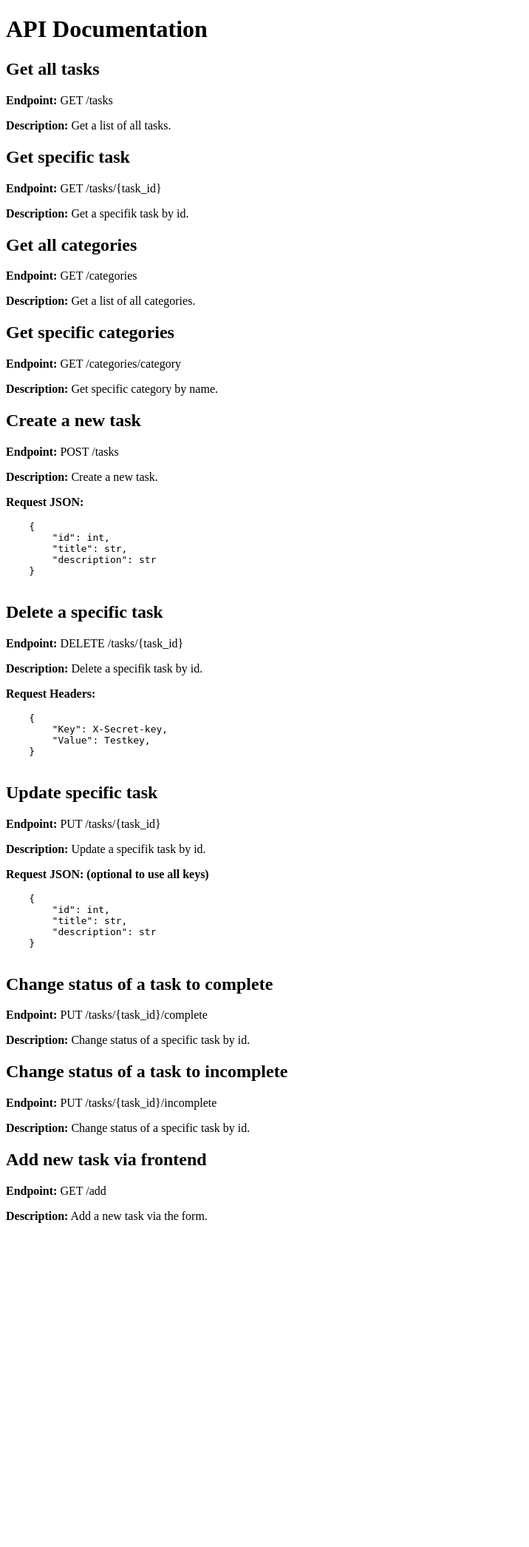
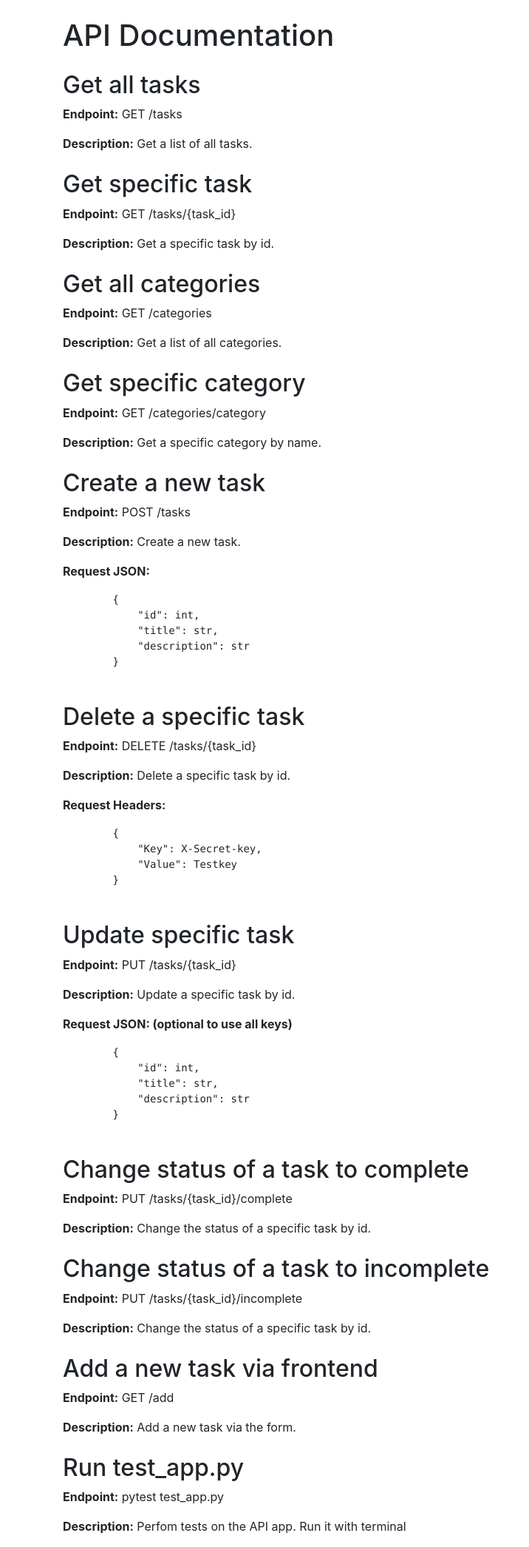
Before and after one commit to Alledarw/TaskAPI, a Flask app: page /docs in a window 1280 px wide. Shown: the whole page at 74% size, without its empty margins (0-716 px from the left). Before the commit the page ends 1653 px from the top, so only its background shows below. Run offline with Flask 3, Linux system fonts and the light colour scheme; some libraries are stand-ins or nearby versions.

Commit message:
Added test_app.py that allows us to run tests on our app
Added error handling for all relevant endpoints

Added improved logic for adding new tasks

Updated docs

```diff
--- a/app.py
+++ b/app.py
@@ -1,4 +1,4 @@
-from flask import Flask, request, render_template, jsonify
+from flask import Flask, request, render_template, jsonify, abort
 import json
 from numpy.core.defchararray import capitalize
 
@@ -22,7 +22,7 @@ def require_secret_key(func):
     def wrapper(*args, **kwargs):
         provided_secret_key = request.headers.get("X-Secret-Key")
         if provided_secret_key != SECRET_KEY:
-            return jsonify({"error": "Unauthorized"}), 401
+            abort(401, "Unauthorized")
         return func(*args, **kwargs)
 
     return wrapper
@@ -54,8 +54,7 @@ def get_single_task(task_id):
     for task in tasks:
         if task["id"] == task_id:
             return task
-
-    return jsonify({"error": "Task not found"}), 404
+    abort(404, "Task not found")
 
 
 @app.route("/search", methods=["GET"])
@@ -66,7 +65,7 @@ def search_task_by_id():
         for task in tasks:
             if task["id"] == int(task_id):
                 return render_template('index.html', tasks=[task])
-    return render_template('index.html', error="Task not found")
+    abort(404, "Task not found")
 
 
 # GET {categories}
@@ -75,11 +74,10 @@ def get_all_categories():
     tasks = get_task()
     categories = []
     for task in tasks:
-        # Check if the category exist, preventing duplicate categories
+        # Check if the category exists, preventing duplicate categories
         category = task["category"]
         if category not in categories:
             categories.append(category)
-
     return render_template('index.html', categories=categories)
 
 
@@ -87,33 +85,48 @@ def get_all_categories():
 @app.route("/categories/<category>", methods=["GET"])
 def get_category(category):
     found_categories = []
-    # Browser automatically turn words into lower capital strings
-    Uppercase_category = capitalize(category)
+    # Browser automatically turns words into lowercase strings
+    uppercase_category = capitalize(category)
     tasks = get_task()
     for task in tasks:
-        # For development testing
-        print(task)
-        print(task["category"])
-        print(category)
-        if task["category"] == Uppercase_category:
+        if task["category"] == uppercase_category:
             found_categories.append(task)
-
     if found_categories:
         return jsonify(found_categories)
-    else:
-        return jsonify({"error": "Category not found"}), 404
+    abort(404, "Category not found")
 
 
 # POST new task
 @app.route("/tasks", methods=["POST"])
 def add_new_task():
+    # Check if the required fields are present in the JSON data
+    required_fields = ["id", "description", "category", "status"]
+    if not all(field in request.json for field in required_fields):
+        return jsonify({"error": "Incomplete data. Please provide all required fields."}), 400
+
+    # Extract data from the JSON request
+    id = request.json.get("id")
+    description = request.json.get("description")
+    category = request.json.get("category")
+    status = request.json.get("status")
+
+    # Validate the data
+    if not id or not description or not category or not status:
+        return jsonify({"error": "Invalid data. Please provide valid values for all fields."}), 400
+
+    new_task = {
+        "id": id,
+        "description": description,
+        "category": category,
+        "status": status
+    }
+
     tasks = get_task()
-    tasks.append({"id": request.json.get("id"),
-                  "description": request.json.get("description"),
-                  "category": request.json.get("category"),
-                  "status": request.json.get("status")})
+    tasks.append(new_task)
+
     with open("tasks.json", "w") as data:
         json.dump(tasks, data)
+
     return jsonify({"msg": "Task added successfully!"})
 
 
@@ -122,55 +135,47 @@ def add_new_task():
 @require_secret_key
 def delete_task(task_id):
     tasks = get_task()
-
-    # Check if the task with the specified task_id exists
-    task_to_remove = None
-    for task in tasks:
-        if task["id"] == task_id:
-            task_to_remove = task
-            break
-
+    task_to_remove = next((task for task in tasks if task["id"] == task_id), None)
     if task_to_remove is not None:
         tasks.remove(task_to_remove)
-
-        # Update the JSON file with the modified task list
         with open("tasks.json", "w") as data:
             json.dump(tasks, data)
-
         return jsonify({"msg": "Task deleted successfully!"})
-    else:
-        return "Task not found", 404
+    abort(404, "Task not found")
 
 
 # PUT /tasks/{task_id}
 @app.route("/tasks/<int:task_id>", methods=["PUT"])
 def update_task(task_id):
     tasks = get_task()
-
     for task in tasks:
         if task["id"] == task_id:
-            task["id"] = request.json.get("id")
-            task["description"] = request.json.get("description")
-            task["category"] = request.json.get("category")
-            task["status"] = request.json.get("status")
+            if "id" in request.json:
+                task["id"] = request.json["id"]
+            if "description" in request.json:
+                task["description"] = request.json["description"]
+            if "category" in request.json:
+                task["category"] = request.json["category"]
+            if "status" in request.json:
+                task["status"] = request.json["status"]
+
             with open("tasks.json", "w") as data:
                 json.dump(tasks, data)
-
-            return jsonify({"msg": "updated task successfully!"})
+            return jsonify({"msg": "Task updated successfully!"})
+    abort(404, "Task not found")
 
 
 # PUT complete
 @app.route("/tasks/<int:task_id>/complete", methods=["PUT"])
 def change_status(task_id):
     tasks = get_task()
-
     for task in tasks:
         if task["id"] == task_id:
             task["status"] = "complete"
             with open("tasks.json", "w") as data:
                 json.dump(tasks, data)
-
             return jsonify({"msg": "Status changed successfully!"})
+    abort(404, "Task not found")
 
 
 # GET add new task via frontend
@@ -182,11 +187,18 @@ def get_page():
 # POST adding the task after form submit
 @app.route("/submit", methods=["POST"])
 def submit():
-    # Get data from the form using request.form
+    # Check if the required fields are present in the form data
+    if "id" not in request.form or "description" not in request.form or "category" not in request.form or "status" not in request.form:
+        return jsonify({"error": "Incomplete data. Please provide all required fields."}), 400
+
     id = request.form["id"]
     description = request.form["description"]
     category = request.form["category"]
     status = request.form["status"]
+
+    # validate data
+    if not id or not description or not category or not status:
+        return jsonify({"error": "Invalid data. Please provide valid values for all fields."}), 400
 
     # Create a Python dictionary with the form data
     task_data = {
@@ -196,35 +208,26 @@ def submit():
         "status": status
     }
 
-    # development testing
-    print(task_data)
-
     tasks = get_task()
     tasks.append(task_data)
 
     with open("tasks.json", "w") as data:
         json.dump(tasks, data)
 
-    return jsonify({"msg": "Task added!"})
+    return jsonify({"msg": "Task added successfully!"})
 
 
 # PUT /tasks/{task_id}
 @app.route("/tasks/<int:task_id>/incomplete", methods=["PUT"])
 def change_status_incomplete(task_id):
     tasks = get_task()
-
     for task in tasks:
         if task["id"] == task_id:
             task["status"] = "incomplete"
             with open("tasks.json", "w") as data:
                 json.dump(tasks, data)
-
             return jsonify({"msg": "Status changed successfully!"})
-
-
-# LEFT TO DO---------------------------------------
-# Error messages for each endpoint
-# flask testing
+    abort(404, "Task not found")
 
 
 if __name__ == '__main__':
--- a/templates/docs.html
+++ b/templates/docs.html
@@ -2,27 +2,29 @@
 <html>
 <head>
     <title>API Documentation</title>
+    <link rel="stylesheet" href="https://maxcdn.bootstrapcdn.com/bootstrap/4.5.2/css/bootstrap.min.css">
 </head>
 <body>
-    <h1>API Documentation</h1>
+    <div class="container">
+        <h1 class="mt-4">API Documentation</h1>
 
-    <h2>Get all tasks</h2>
+        <h2 class="mt-4">Get all tasks</h2>
         <p><strong>Endpoint:</strong> GET /tasks</p>
         <p><strong>Description:</strong> Get a list of all tasks.</p>
 
-    <h2>Get specific task</h2>
+        <h2 class="mt-4">Get specific task</h2>
         <p><strong>Endpoint:</strong> GET /tasks/{task_id}</p>
-    <p><strong>Description:</strong> Get a specifik task by id.</p>
+        <p><strong>Description:</strong> Get a specific task by id.</p>
 
-    <h2>Get all categories</h2>
+        <h2 class="mt-4">Get all categories</h2>
         <p><strong>Endpoint:</strong> GET /categories</p>
         <p><strong>Description:</strong> Get a list of all categories.</p>
 
-    <h2>Get specific categories</h2>
+        <h2 class="mt-4">Get specific category</h2>
         <p><strong>Endpoint:</strong> GET /categories/category</p>
-    <p><strong>Description:</strong> Get specific category by name.</p>
+        <p><strong>Description:</strong> Get a specific category by name.</p>
 
-    <h2>Create a new task</h2>
+        <h2 class="mt-4">Create a new task</h2>
         <p><strong>Endpoint:</strong> POST /tasks</p>
         <p><strong>Description:</strong> Create a new task.</p>
         <p><strong>Request JSON:</strong></p>
@@ -34,20 +36,20 @@
         }
         </pre>
 
-    <h2>Delete a specific task</h2>
+        <h2 class="mt-4">Delete a specific task</h2>
         <p><strong>Endpoint:</strong> DELETE /tasks/{task_id}</p>
-    <p><strong>Description:</strong> Delete a specifik task by id.</p>
-    <p><strong>Request Headers: </strong></p>
+        <p><strong>Description:</strong> Delete a specific task by id.</p>
+        <p><strong>Request Headers:</strong></p>
         <pre>
         {
             "Key": X-Secret-key,
-        "Value": Testkey,
+            "Value": Testkey
         }
         </pre>
 
-    <h2>Update specific task</h2>
+        <h2 class="mt-4">Update specific task</h2>
         <p><strong>Endpoint:</strong> PUT /tasks/{task_id}</p>
-    <p><strong>Description:</strong> Update a specifik task by id.</p>
+        <p><strong>Description:</strong> Update a specific task by id.</p>
         <p><strong>Request JSON: (optional to use all keys)</strong></p>
         <pre>
         {
@@ -57,19 +59,25 @@
         }
         </pre>
 
-    <h2>Change status of a task to complete</h2>
+        <h2 class="mt-4">Change status of a task to complete</h2>
         <p><strong>Endpoint:</strong> PUT /tasks/{task_id}/complete</p>
-    <p><strong>Description:</strong> Change status of a specific task by id.</p>
+        <p><strong>Description:</strong> Change the status of a specific task by id.</p>
 
-    <h2>Change status of a task to incomplete</h2>
+        <h2 class="mt-4">Change status of a task to incomplete</h2>
         <p><strong>Endpoint:</strong> PUT /tasks/{task_id}/incomplete</p>
-    <p><strong>Description:</strong> Change status of a specific task by id.</p>
+        <p><strong>Description:</strong> Change the status of a specific task by id.</p>
 
-    <h2>Add new task via frontend</h2>
+        <h2 class="mt-4">Add a new task via frontend</h2>
         <p><strong>Endpoint:</strong> GET /add</p>
         <p><strong>Description:</strong> Add a new task via the form.</p>
 
+        <h2 class="mt-4">Run test_app.py</h2>
+        <p><strong>Endpoint:</strong> pytest test_app.py</p>
+        <p><strong>Description:</strong> Perfom tests on the API app. Run it with terminal</p>
+    </div>
 
-
+    <script src="https://code.jquery.com/jquery-3.5.1.slim.min.js"></script>
+    <script src="https://cdn.jsdelivr.net/npm/@popperjs/core@2.9.2/dist/umd/popper.min.js"></script>
+    <script src="https://maxcdn.bootstrapcdn.com/bootstrap/4.5.2/js/bootstrap.min.js"></script>
 </body>
 </html>
```
Also changed, not shown: test_app.py (added, +124 -0 lines). Lines whose indentation alone changed are shown as unchanged.
